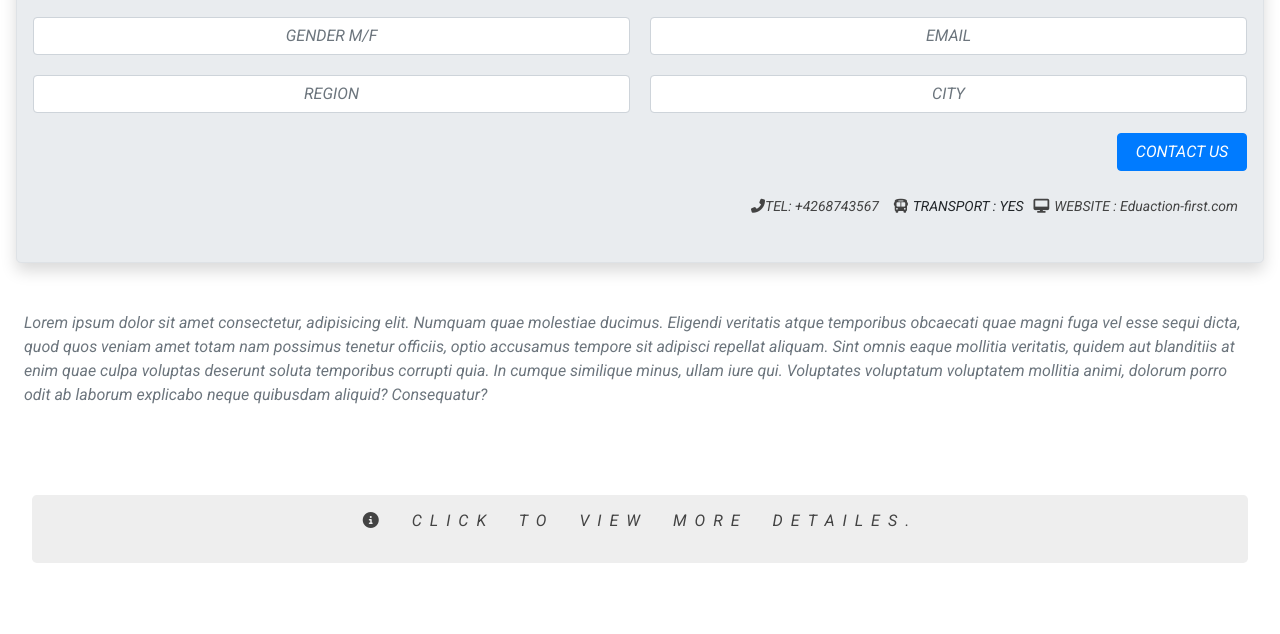
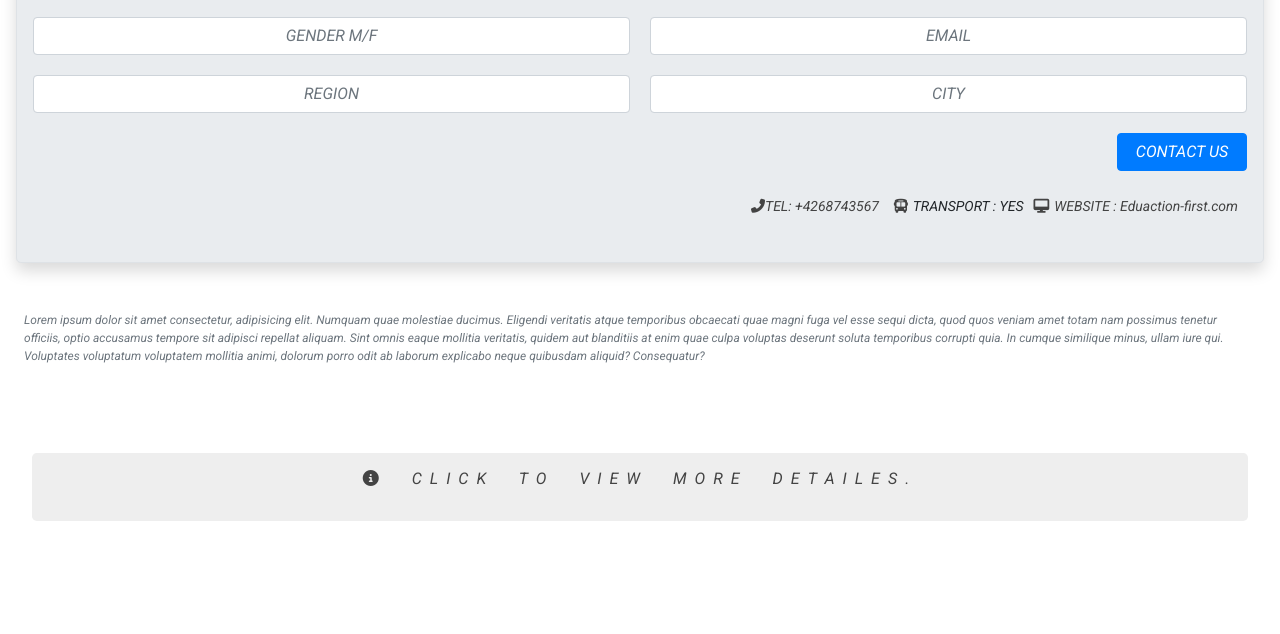
Before and after one commit to sergiocortessat/Capstone-Director-schools, a website: page about.html in a window 1280 px wide. Shown: the part 424-1058 px from the top of the page. Drawn offline with nearby package versions, Linux system fonts and the light colour scheme; a web font is replaced by a local one.

Commit message:
Fixing linters

```diff
--- a/about.html
+++ b/about.html
@@ -64,7 +64,7 @@
         </div>
     </section>
 
-    <div class="text-left text-secondary my-5 pb-4 mx-3 px-2">
+    <div class="text-left text-secondary my-5 pb-4 mx-3 px-2 text-small">
         <p>
             Lorem ipsum dolor sit amet consectetur, adipisicing elit. Numquam quae
             molestiae ducimus. Eligendi veritatis atque temporibus obcaecati quae
--- a/styles/about.css
+++ b/styles/about.css
@@ -140,6 +140,10 @@
   color: green !important;
 }
 
+.text-small {
+  font-size: 12px;
+}
+
 @media only screen and (min-width: 768px) {
   .contact-list {
     grid-template-columns: repeat(2, 1fr);
```
